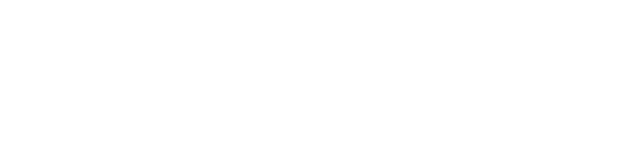
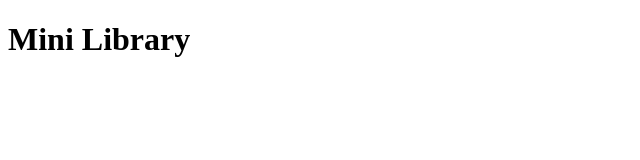
Before and after one commit to stebeus/mini-library, a plain HTML site: page index.html in a window 1280 px wide. Shown: the whole page, without its empty margins (0-640 px from the left). Drawn offline with Linux system fonts and the light colour scheme.

Commit message:
Create header

```diff
--- a/index.html
+++ b/index.html
@@ -8,7 +8,11 @@
     <link rel="shortcut icon" href="favicon.png" type="image/png" />
   </head>
   <body>
-    <div class="app"></div>
+    <div class="app">
+      <header>
+        <h1>Mini Library</h1>
+      </header>
+    </div>
     <script src="app.js"></script>
   </body>
 </html>
```
